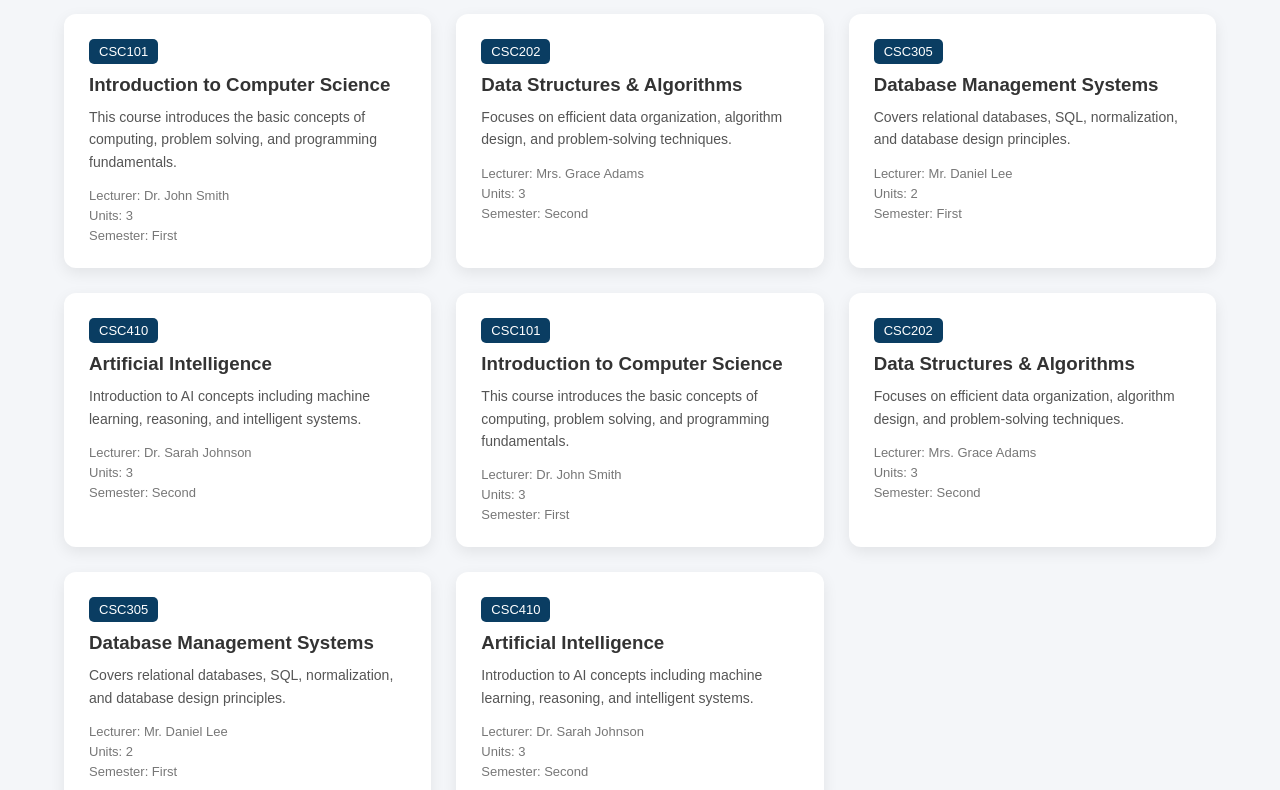
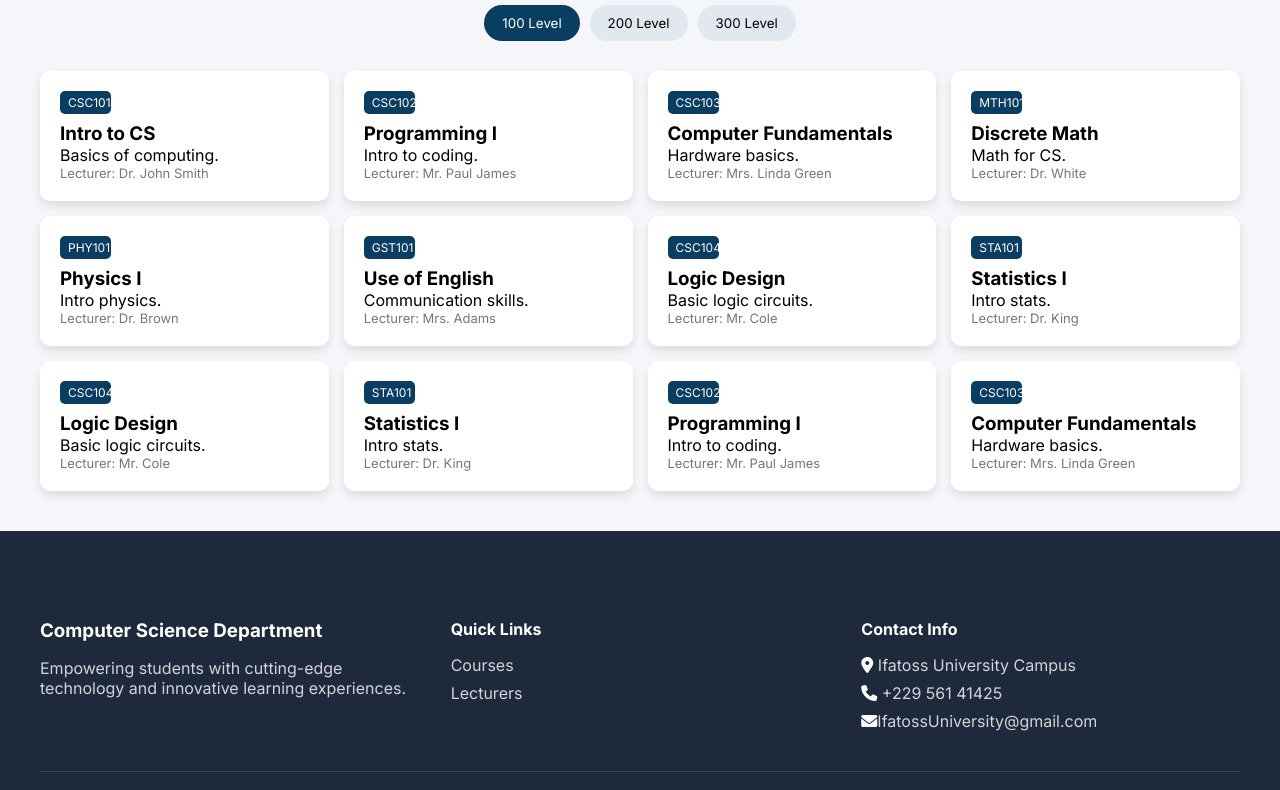
Before and after one commit to churchillmichael200-gif/School-Dept, a plain HTML site: page Courses.html in a window 1280 px wide. Shown: the part 193-983 px from the top of the page. Drawn offline with Linux system fonts and the light colour scheme.

Commit message:
Update Courses.html
updated Changes

```diff
--- a/Courses.html
+++ b/Courses.html
@@ -13,14 +13,13 @@
     margin: 0;
     padding: 0;
     box-sizing: border-box;
-            font-family: Arial, sans-serif;
+    font-family: 'Inter', sans-serif;
 }
 
 body {
     background: #f4f6f9;
 }
 
-        /* Header */
 header {
     background: #0a3d62;
     color: white;
@@ -28,88 +27,199 @@
     text-align: center;
 }
 
-        /* Container */
 .container {
-            width: 90%;
+    width: 95%;
+    max-width: 1200px;
     margin: 40px auto;
 }
 
-        /* Section Title */
 .title {
     text-align: center;
-            margin-bottom: 30px;
+    margin-bottom: 20px;
 }
 
 .title h2 {
     color: #0a3d62;
-            font-size: 28px;
 }
 
-        /* Grid */
+.tabs {
+    display: flex;
+    justify-content: center;
+    gap: 10px;
+    margin-bottom: 30px;
+    flex-wrap: wrap;
+}
+
+.tab-btn {
+    padding: 10px 18px;
+    border: none;
+    background: #e2e8f0;
+    border-radius: 20px;
+    cursor: pointer;
+}
+
+.tab-btn.active,
+.tab-btn:hover {
+    background: #0a3d62;
+    color: white;
+}
+
 .courses {
     display: grid;
     grid-template-columns: repeat(auto-fit, minmax(280px, 1fr));
-            gap: 25px;
+    gap: 15px;
 }
 
-        /* Course Card */
 .course-card {
     background: white;
-            border-radius: 12px;
-            padding: 25px;
-            box-shadow: 0 5px 15px rgba(0,0,0,0.08);
+    padding: 20px;
+    border-radius: 10px;
+    box-shadow: 0 5px 10px rgba(0,0,0,0.1);
     transition: 0.3s;
+    display: flex;
+    flex-direction: column;
 }
 
 .course-card:hover {
-            transform: translateY(-8px);
+    transform: translateY(-5px);
 }
 
 .course-code {
     background: #0a3d62;
     color: white;
-            display: inline-block;
-            padding: 5px 10px;
+    padding: 4px 8px;
     border-radius: 5px;
-            font-size: 13px;
-            margin-bottom: 10px;
-        }
-
-        .course-card h3 {
-            color: #333;
-            margin-bottom: 10px;
-        }
-
-        .course-card p {
-            color: #555;
-            font-size: 14px;
-            line-height: 1.6;
-        }
-
-        .course-info {
-            margin-top: 15px;
+    font-size: 12px;
+    margin-bottom: 0.5rem;
+    width: 4vw;
 }
 
 .course-info span {
     display: block;
     font-size: 13px;
     color: #777;
-            margin-top: 5px;
 }
 
+.course-level {
+    display: none;
+}
 
-        /* Responsive tweaks */
-        @media (max-width: 600px) {
+.course-level.active {
+    display: block;
+}
+
+@media (max-width: 480px) {
+
+    header {
+        padding: 15px;
+    }
+
+    header h1 {
+        font-size: 20px;
+    }
+
+    header p {
+        font-size: 13px;
+    }
+
     .title h2 {
-                font-size: 22px;
+        font-size: 20px;
+    }
+
+    .tabs {
+        gap: 6px;
+    }
+
+    .tab-btn {
+        padding: 8px 12px;
+        font-size: 12px;
+    }
+
+    .courses {
+        grid-template-columns: 1fr; /* 1 card per row */
+        gap: 15px;
     }
 
     .course-card {
-                padding: 20px;
+        padding: 15px;
+        border-radius: 10px;
+    }
+
+    .course-card h3 {
+        font-size: 16px;
+    }
+
+    .course-info span {
+        font-size: 12px;
     }
 }
 
+.course-code {
+    background: #0a3d62;
+    color: white;
+    padding: 4px 8px;
+    border-radius: 5px;
+    font-size: 12px;
+    margin-bottom: 0.5rem;
+    width: 4vw;
+}
 
+/* Tablets */
+@media (max-width: 768px) {
+    .course-code {
+        width: 8vw;
+        font-size: 11px;
+    }
+}
+
+/* Large phones */
+@media (max-width: 576px) {
+    .course-code {
+        width: 12vw;
+        font-size: 10px;
+    }
+}
+
+/* Small phones */
+@media (max-width: 480px) {
+    .course-code {
+        width: 16vw;
+        font-size: 9px;
+        padding: 3px 6px;
+    }
+}
+/* (820px and below) */
+@media (max-width: 820px) {
+    .course-code {
+        width: 10vw;
+        font-size: 11px;
+        padding: 4px 6px;
+    }
+}
+/* (1024px and below) */
+@media (max-width: 1024px) {
+    .course-code {
+        width: 7vw;
+        font-size: 12px;
+        padding: 4px 8px;
+    }
+}
+/* (540px and below) */
+@media (max-width: 540px) {
+    .course-code {
+        width: 12vw;
+        font-size: 10px;
+        padding: 3px 6px;
+    }
+}
+/* (344px and below) */
+@media (max-width: 344px) {
+    .course-code {
+        width: 20vw;
+        font-size: 9px;
+        padding: 2px 5px;
+    }
+}
  /* ===================================================== */
 /* ===== FOOTER ===== */
 .footer {
@@ -202,97 +312,79 @@
     <h2>Our Courses</h2>
 </div>
 
+<div class="tabs">
+    <button class="tab-btn active" onclick="showLevel('level100')">100 Level</button>
+    <button class="tab-btn" onclick="showLevel('level200')">200 Level</button>
+    <button class="tab-btn" onclick="showLevel('level300')">300 Level</button>
+</div>
+
+<!-- ================= 100 LEVEL ================= -->
+<div id="level100" class="course-level active">
 <div class="courses">
 
-            <div class="course-card">
-                <span class="course-code">CSC101</span>
-                <h3>Introduction to Computer Science</h3>
-                <p>This course introduces the basic concepts of computing, problem solving, and programming fundamentals.</p>
-                <div class="course-info">
-                    <span>Lecturer: Dr. John Smith</span>
-                    <span>Units: 3</span>
-                    <span>Semester: First</span>
+<div class="course-card"><span class="course-code">CSC101</span><h3>Intro to CS</h3><p>Basics of computing.</p><div class="course-info"><span>Lecturer: Dr. John Smith</span></div></div>
+<div class="course-card"><span class="course-code">CSC102</span><h3>Programming I</h3><p>Intro to coding.</p><div class="course-info"><span>Lecturer: Mr. Paul James</span></div></div>
+<div class="course-card"><span class="course-code">CSC103</span><h3>Computer Fundamentals</h3><p>Hardware basics.</p><div class="course-info"><span>Lecturer: Mrs. Linda Green</span></div></div>
+<div class="course-card"><span class="course-code">MTH101</span><h3>Discrete Math</h3><p>Math for CS.</p><div class="course-info"><span>Lecturer: Dr. White</span></div></div>
+<div class="course-card"><span class="course-code">PHY101</span><h3>Physics I</h3><p>Intro physics.</p><div class="course-info"><span>Lecturer: Dr. Brown</span></div></div>
+<div class="course-card"><span class="course-code">GST101</span><h3>Use of English</h3><p>Communication skills.</p><div class="course-info"><span>Lecturer: Mrs. Adams</span></div></div>
+<div class="course-card"><span class="course-code">CSC104</span><h3>Logic Design</h3><p>Basic logic circuits.</p><div class="course-info"><span>Lecturer: Mr. Cole</span></div></div>
+<div class="course-card"><span class="course-code">STA101</span><h3>Statistics I</h3><p>Intro stats.</p><div class="course-info"><span>Lecturer: Dr. King</span></div></div>
+<div class="course-card"><span class="course-code">CSC104</span><h3>Logic Design</h3><p>Basic logic circuits.</p><div class="course-info"><span>Lecturer: Mr. Cole</span></div></div>
+<div class="course-card"><span class="course-code">STA101</span><h3>Statistics I</h3><p>Intro stats.</p><div class="course-info"><span>Lecturer: Dr. King</span></div></div>
+<div class="course-card"><span class="course-code">CSC102</span><h3>Programming I</h3><p>Intro to coding.</p><div class="course-info"><span>Lecturer: Mr. Paul James</span></div></div>
+<div class="course-card"><span class="course-code">CSC103</span><h3>Computer Fundamentals</h3><p>Hardware basics.</p><div class="course-info"><span>Lecturer: Mrs. Linda Green</span></div></div>
 </div>
 </div>
 
-            <div class="course-card">
-                <span class="course-code">CSC202</span>
-                <h3>Data Structures & Algorithms</h3>
-                <p>Focuses on efficient data organization, algorithm design, and problem-solving techniques.</p>
-                <div class="course-info">
-                    <span>Lecturer: Mrs. Grace Adams</span>
-                    <span>Units: 3</span>
-                    <span>Semester: Second</span>
+<!-- ================= 200 LEVEL ================= -->
+<div id="level200" class="course-level">
+<div class="courses">
+
+<div class="course-card"><span class="course-code">CSC201</span><h3>Programming II</h3><p>Advanced coding.</p><div class="course-info"><span>Lecturer: Mr. Paul</span></div></div>
+<div class="course-card"><span class="course-code">CSC202</span><h3>Data Structures</h3><p>Efficient data.</p><div class="course-info"><span>Lecturer: Mrs. Grace</span></div></div>
+<div class="course-card"><span class="course-code">CSC203</span><h3>Computer Org</h3><p>System design.</p><div class="course-info"><span>Lecturer: Mr. Cole</span></div></div>
+<div class="course-card"><span class="course-code">CSC204</span><h3>Operating Systems</h3><p>OS basics.</p><div class="course-info"><span>Lecturer: Dr. Black</span></div></div>
+<div class="course-card"><span class="course-code">CSC205</span><h3>Web Dev</h3><p>Build websites.</p><div class="course-info"><span>Lecturer: Ms. Anita</span></div></div>
+<div class="course-card"><span class="course-code">MTH201</span><h3>Linear Algebra</h3><p>Math tools.</p><div class="course-info"><span>Lecturer: Dr. White</span></div></div>
+<div class="course-card"><span class="course-code">STA201</span><h3>Statistics II</h3><p>Advanced stats.</p><div class="course-info"><span>Lecturer: Dr. King</span></div></div>
+<div class="course-card"><span class="course-code">CSC206</span><h3>Software Eng</h3><p>Dev process.</p><div class="course-info"><span>Lecturer: Mr. Stone</span></div></div>
+
 </div>
 </div>
 
-            <div class="course-card">
-                <span class="course-code">CSC305</span>
-                <h3>Database Management Systems</h3>
-                <p>Covers relational databases, SQL, normalization, and database design principles.</p>
-                <div class="course-info">
-                    <span>Lecturer: Mr. Daniel Lee</span>
-                    <span>Units: 2</span>
-                    <span>Semester: First</span>
-                </div>
-            </div>
+<!-- ================= 300 LEVEL ================= -->
+<div id="level300" class="course-level">
+<div class="courses">
 
-            <div class="course-card">
-                <span class="course-code">CSC410</span>
-                <h3>Artificial Intelligence</h3>
-                <p>Introduction to AI concepts including machine learning, reasoning, and intelligent systems.</p>
-                <div class="course-info">
-                    <span>Lecturer: Dr. Sarah Johnson</span>
-                    <span>Units: 3</span>
-                    <span>Semester: Second</span>
-                </div>
-            </div>
-<div class="course-card">
-                <span class="course-code">CSC101</span>
-                <h3>Introduction to Computer Science</h3>
-                <p>This course introduces the basic concepts of computing, problem solving, and programming fundamentals.</p>
-                <div class="course-info">
-                    <span>Lecturer: Dr. John Smith</span>
-                    <span>Units: 3</span>
-                    <span>Semester: First</span>
-                </div>
-            </div>
+<div class="course-card"><span class="course-code">CSC301</span><h3>DB Systems</h3><p>SQL & DB design.</p><div class="course-info"><span>Lecturer: Mr. Lee</span></div></div>
+<div class="course-card"><span class="course-code">CSC302</span><h3>AI</h3><p>Machine learning.</p><div class="course-info"><span>Lecturer: Dr. Sarah</span></div></div>
+<div class="course-card"><span class="course-code">CSC303</span><h3>Networks</h3><p>Networking basics.</p><div class="course-info"><span>Lecturer: Mr. Adams</span></div></div>
+<div class="course-card"><span class="course-code">CSC304</span><h3>Cyber Security</h3><p>Security basics.</p><div class="course-info"><span>Lecturer: Dr. White</span></div></div>
+<div class="course-card"><span class="course-code">CSC305</span><h3>Mobile Dev</h3><p>Apps development.</p><div class="course-info"><span>Lecturer: Ms. Joy</span></div></div>
+<div class="course-card"><span class="course-code">CSC306</span><h3>Cloud Computing</h3><p>Cloud tech.</p><div class="course-info"><span>Lecturer: Mr. Cloud</span></div></div>
+<div class="course-card"><span class="course-code">CSC307</span><h3>Data Science</h3><p>Data analysis.</p><div class="course-info"><span>Lecturer: Dr. Data</span></div></div>
+<div class="course-card"><span class="course-code">CSC308</span><h3>Project</h3><p>Final system build.</p><div class="course-info"><span>Lecturer: Panel</span></div></div>
 
-            <div class="course-card">
-                <span class="course-code">CSC202</span>
-                <h3>Data Structures & Algorithms</h3>
-                <p>Focuses on efficient data organization, algorithm design, and problem-solving techniques.</p>
-                <div class="course-info">
-                    <span>Lecturer: Mrs. Grace Adams</span>
-                    <span>Units: 3</span>
-                    <span>Semester: Second</span>
-                </div>
-            </div>
-
-            <div class="course-card">
-                <span class="course-code">CSC305</span>
-                <h3>Database Management Systems</h3>
-                <p>Covers relational databases, SQL, normalization, and database design principles.</p>
-                <div class="course-info">
-                    <span>Lecturer: Mr. Daniel Lee</span>
-                    <span>Units: 2</span>
-                    <span>Semester: First</span>
-                </div>
-            </div>
-
-            <div class="course-card">
-                <span class="course-code">CSC410</span>
-                <h3>Artificial Intelligence</h3>
-                <p>Introduction to AI concepts including machine learning, reasoning, and intelligent systems.</p>
-                <div class="course-info">
-                    <span>Lecturer: Dr. Sarah Johnson</span>
-                    <span>Units: 3</span>
-                    <span>Semester: Second</span>
-                </div>
 </div>
 </div>
 
 </div>
+
+<script>
+function showLevel(levelId) {
+    document.querySelectorAll('.course-level').forEach(level => {
+        level.classList.remove('active');
+    });
+
+    document.querySelectorAll('.tab-btn').forEach(btn => {
+        btn.classList.remove('active');
+    });
+
+    document.getElementById(levelId).classList.add('active');
+    event.target.classList.add('active');
+}
+</script>
 
      <!-- 🦶 FOOTER -->
     <footer class="footer">
```
Lines whose indentation alone changed are shown as unchanged.
